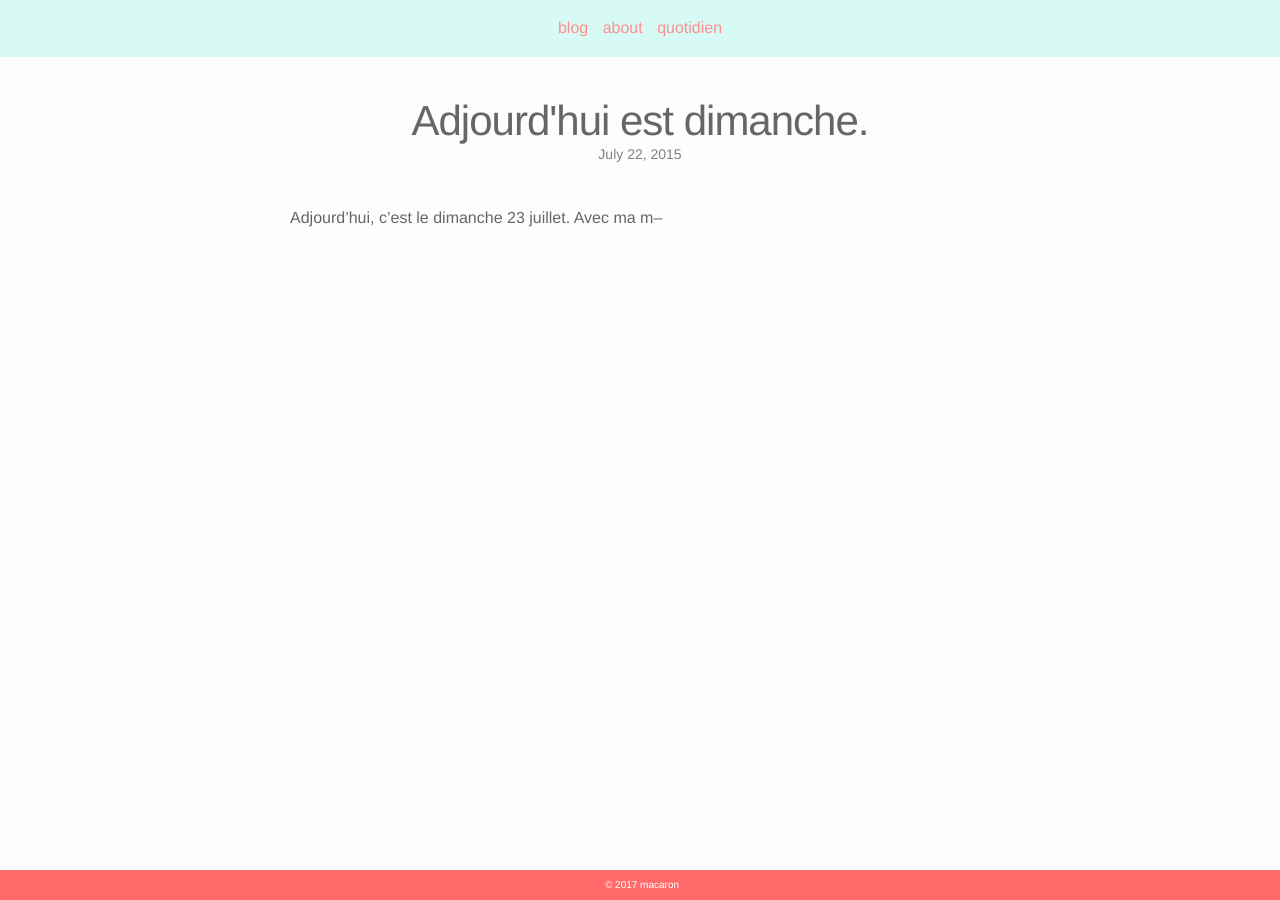
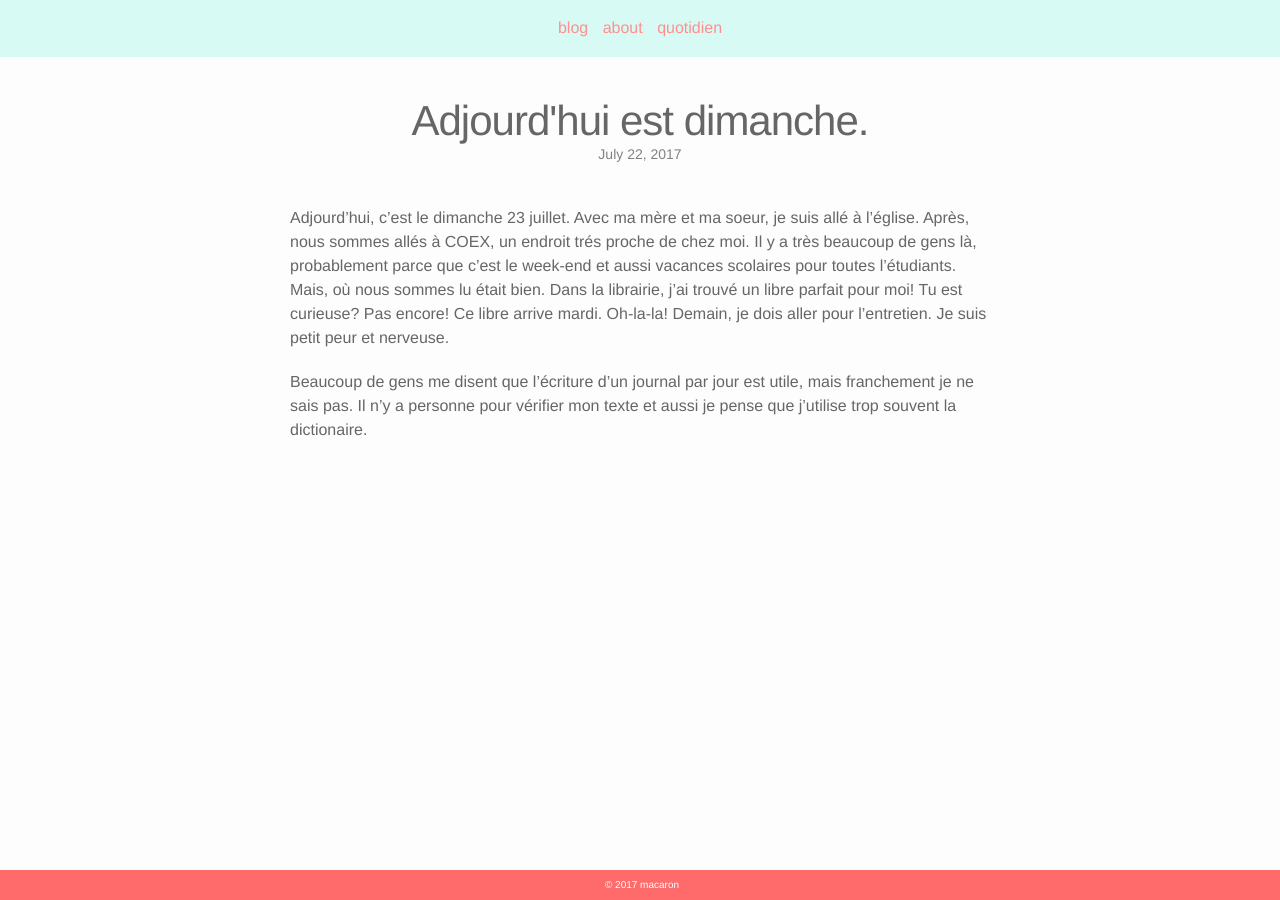
Before and after one commit to earlgreymacaron/earlgreymacaron-oldsitedraft, a Jekyll site: the page built from _quotidien/2017-07-23-adjourdhui.markdown, in a window 1280 px wide. Built offline with Jekyll 4.4.1, drawn with Linux system fonts in a browser that asks for light colours; nearby versions of some CDN libraries.

Commit message:
Update 2017-07-23-adjourdhui.markdown

```diff
--- a/_quotidien/2017-07-23-adjourdhui.markdown
+++ b/_quotidien/2017-07-23-adjourdhui.markdown
@@ -1,7 +1,9 @@
 ---
 layout: post
 title: Adjourd'hui est dimanche.
-date: 2015-07-22
+date: 2017-07-22
 ---
 
-Adjourd'hui, c'est le dimanche 23 juillet. Avec ma m--
+Adjourd'hui, c'est le dimanche 23 juillet. Avec ma mère et ma soeur, je suis allé à l'église. Après, nous sommes allés à COEX, un endroit trés proche de chez moi. Il y a très beaucoup de gens là, probablement parce que c'est le week-end et aussi vacances scolaires pour toutes l'étudiants. Mais, où nous sommes lu était bien. Dans la librairie, j'ai trouvé un libre parfait pour moi! Tu est curieuse? Pas encore! Ce libre arrive mardi. Oh-la-la! Demain, je dois aller pour l'entretien. Je suis petit peur et nerveuse.
+
+Beaucoup de gens me disent que l'écriture d'un journal par jour est utile, mais franchement je ne sais pas. Il n'y a personne pour vérifier mon texte et aussi je pense que j'utilise trop souvent la dictionaire.
```
